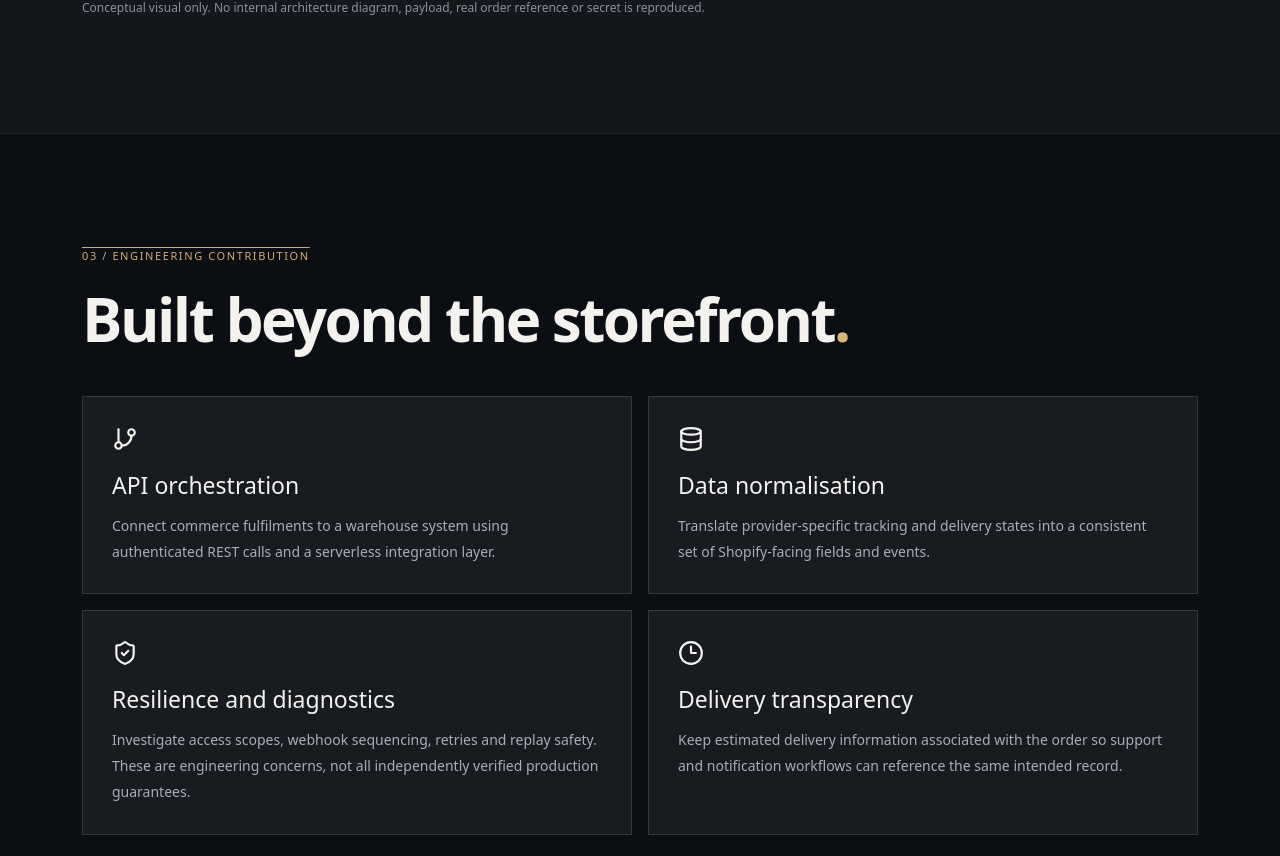
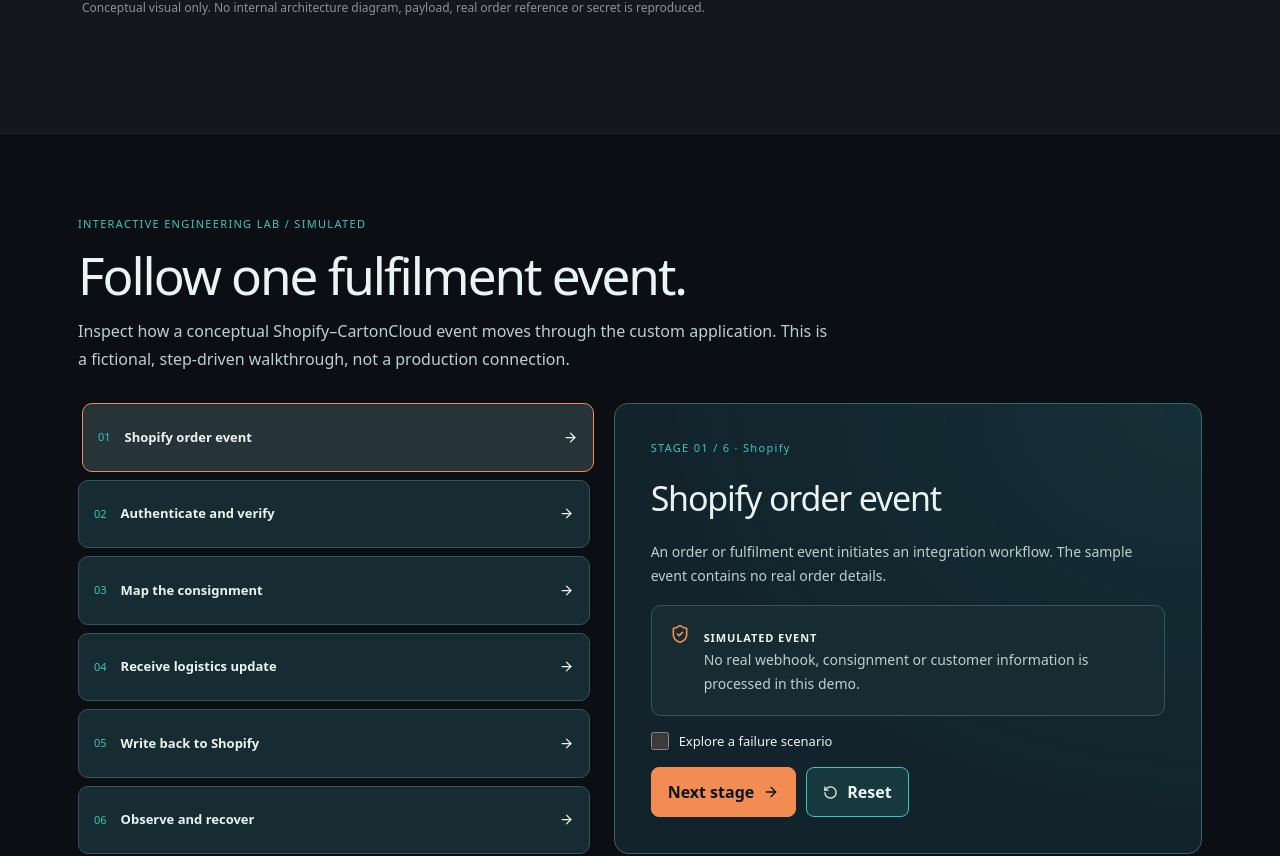
Before and after one commit to bonvallite/developer-portfolio, a Next.js app: page /cartoncloud-integration in a window 1280 px wide. Shown: the part 3192-4048 px from the top of the page. Built offline with nearby package versions, Linux system fonts and the light colour scheme.

Commit message:
feat(integration): embed interactive webhook architecture walkthrough

```diff
--- a/app/cartoncloud-integration/page.tsx
+++ b/app/cartoncloud-integration/page.tsx
@@ -1,5 +1,6 @@
 import Link from 'next/link';
 import CaseStudyContext from '../components/CaseStudyContext';
+import IntegrationLab from './IntegrationLab';
 import type { Metadata } from 'next';
 import {
   ArrowLeft, ArrowRight, ArrowUpRight, ArrowDownUp, Boxes, CheckCircle2, Clock3,
@@ -97,6 +98,9 @@ export default function CartonCloudIntegrationCaseStudy() {
         </div>
       </section>
 
+      {/* Interactive demonstration is an isolated, client-only simulation. */}
+      <IntegrationLab/>
+
       <section className="section container">
         <div className="section-head"><div><span className="overline">03 / ENGINEERING CONTRIBUTION</span><h2>Built beyond the storefront<span className="dot">.</span></h2></div></div>
         <div className="quality-grid">{engineering.map(item => <article key={item.title}><item.icon size={26}/><h3>{item.title}</h3><p>{item.description}</p></article>)}</div>
```
